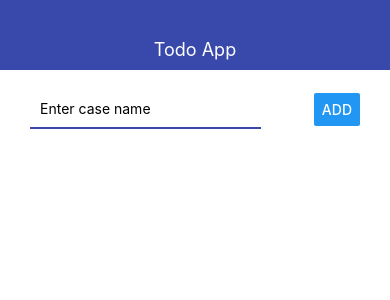
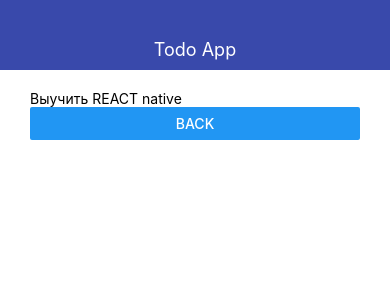
Before and after one commit to GennadiiLazovskii/mobileToDo, a React Native app: screen / in a window 390 px wide. Shown: the top 300 px of the page. Built offline with nearby package versions, Linux system fonts and the light colour scheme.

Commit message:
Add todo screen

```diff
--- a/App.js
+++ b/App.js
@@ -1,36 +1,47 @@
-import React, {useState} from 'react';
-import { StyleSheet, View, FlatList } from 'react-native';
-import AddTodo from './src/AddTodo/AddTodo';
-import Navbar from './src/Navbar/Navbar';
-import Todo from './src/Todo/Todo';
-
+import React, { useState } from "react";
+import { StyleSheet, View } from "react-native";
+import Navbar from "./src/components/Navbar/Navbar";
+import MainScreen from "./src/screens/MainScreen";
+import TodoScreen from "./src/screens/TodoScreen";
 
 export default function App() {
-  const [todos, setTodos] = useState([]);
+  const [todoId, setTodoId] = useState('1');
+  const [todos, setTodos] = useState([
+    {id: '1', title: 'Выучить REACT native'}
+  ]);
 
   const addTodo = (title) => {
+    setTodos((prev) => [
+      ...prev,
+      {
+        id: Date.now().toString(),
+        title: title,
+      },
+    ]);
+  };
 
-    setTodos(prev => [...prev, {
-      id: Date.now().toString(),
-      title: title
-    }])
-  }
+  const removeTodo = (id) => {
+    setTodos((prev) => prev.filter((todo) => todo.id !== id));
+  };
 
-  const removeTodo = id => {
-    setTodos(prev => prev.filter(todo => todo.id != id))
+  let content = (
+    <MainScreen
+      todos={todos}
+      addTodo={addTodo}
+      removeTodo={removeTodo}
+      openTodo={setTodoId}
+    />
+  );
+
+  if (todoId) {
+    const selctedTodo = todos.find(todo => todo.id === todoId)
+    content = <TodoScreen goBack={() => setTodoId(null)} todo={selctedTodo} />;
   }
 
   return (
     <View>
       <Navbar />
-      <View style={styles.container}>
-        <AddTodo onSubmit={addTodo} />
-        <FlatList
-        keyExtractor={item => item.id.toString()}
-        data={todos}
-        renderItem={({item}) => <Todo todo={item} onRemove={removeTodo} />}
-        />
-      </View>
+      <View style={styles.container}>{content}</View>
     </View>
   );
 }
@@ -38,6 +49,6 @@ export default function App() {
 const styles = StyleSheet.create({
   container: {
     paddingHorizontal: 30,
-    paddingVertical: 20
+    paddingVertical: 20,
   },
 });
--- a/src/Todo/Todo.js
+++ b/src/components/Todo/Todo.js
@@ -1,9 +1,9 @@
 import { Text, View, StyleSheet, TouchableOpacity } from "react-native";
 
-const Todo = ({ todo, onRemove }) => {
+const Todo = ({ todo, onRemove, onOpen }) => {
     return (
         <TouchableOpacity activeOpacity={0.5}
-        onPress={() => console.log('Pressed', todo.id)}
+        onPress={() => onOpen(todo.id)}
         onLongPress={() => onRemove(todo.id)}
         >
             <View style={styles.todo}>
--- /dev/null
+++ b/src/screens/MainScreen.js
@@ -0,0 +1,26 @@
+import { StyleSheet, View, FlatList } from "react-native";
+import AddTodo from "../components/AddTodo/AddTodo";
+import Todo from "../components/Todo/Todo";
+
+const MainScreen = ({addTodo, todos, removeTodo, openTodo}) => {
+    return (
+        <View>
+            <AddTodo onSubmit={addTodo} />
+            <FlatList
+            keyExtractor={item => item.id.toString()}
+            data={todos}
+            renderItem={({item}) =>
+            (<Todo todo={item}
+            onRemove={removeTodo}
+            onOpen={openTodo}
+            />)}
+            />
+        </View>
+    )
+}
+
+const styles = StyleSheet.create({
+
+})
+
+export default MainScreen;
--- /dev/null
+++ b/src/screens/TodoScreen.js
@@ -0,0 +1,16 @@
+import { StyleSheet, View, Text, Button } from "react-native";
+
+const TodoScreen = ({goBack, todo}) => {
+    return (
+        <View>
+            <Text>{todo.title}</Text>
+            <Button title="Back" onPress={goBack}/>
+        </View>
+    )
+}
+
+const styles = StyleSheet.create({
+
+})
+
+export default TodoScreen;
```
Also changed, not shown: src/components/AddTodo/AddTodo.js (renamed from src/AddTodo/AddTodo.js), src/components/Navbar/Navbar.js (renamed from src/Navbar/Navbar.js).
